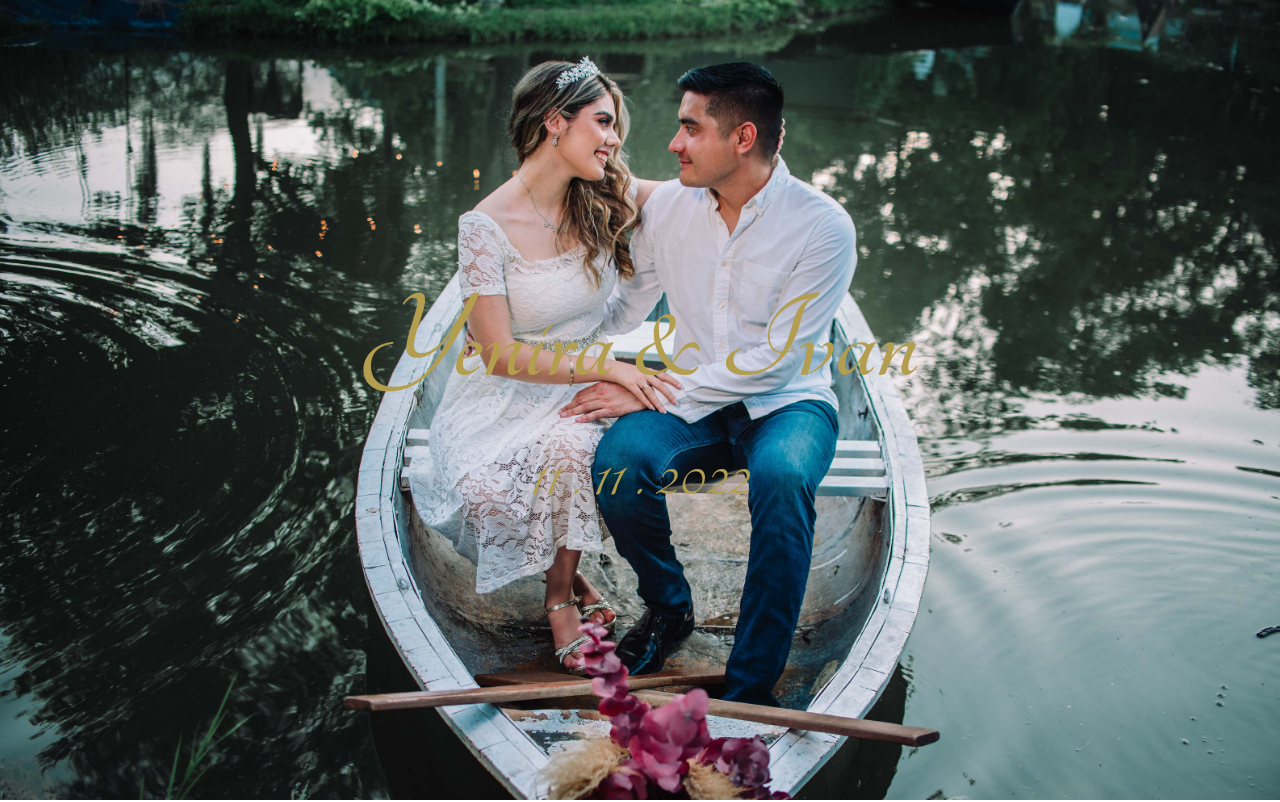
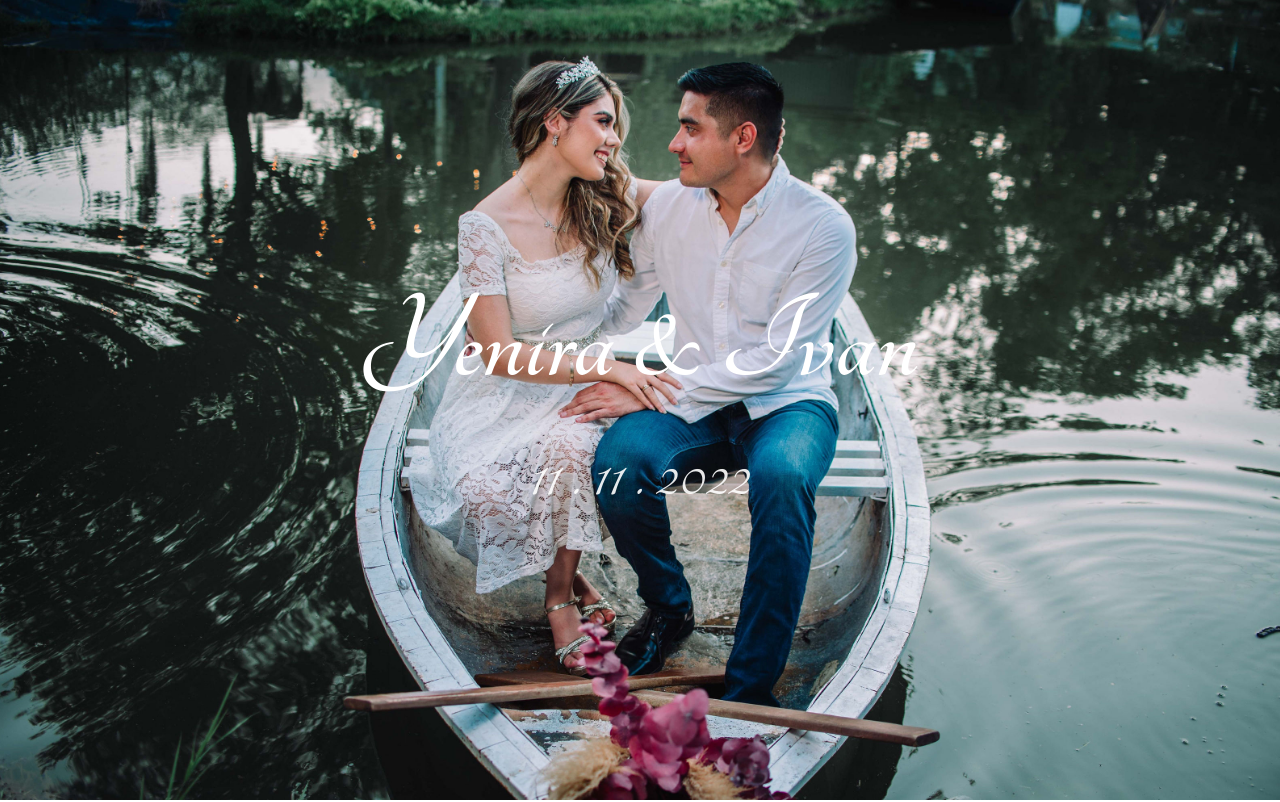
Before and after one commit to dinoabrego/yeniraivan, a plain HTML site: page index.html in a window 1280 px wide. Shown: the top 802 px of the page. Drawn offline with nearby package versions, Linux system fonts and the light colour scheme.

Commit message:
Update index.html

```diff
--- a/index.html
+++ b/index.html
@@ -14,7 +14,7 @@
     <!-- Foto bienvenida -->
     <section class="hero is-fullheight-with-navbar">
       <div>
-        <section class="hero is-fullheight header-image">
+        <section class="hero is-dark is-fullheight header-image">
             <!-- Hero content: will be in the middle -->
             <div class="hero-body">
                 <div class="container has-text-centered">
```
